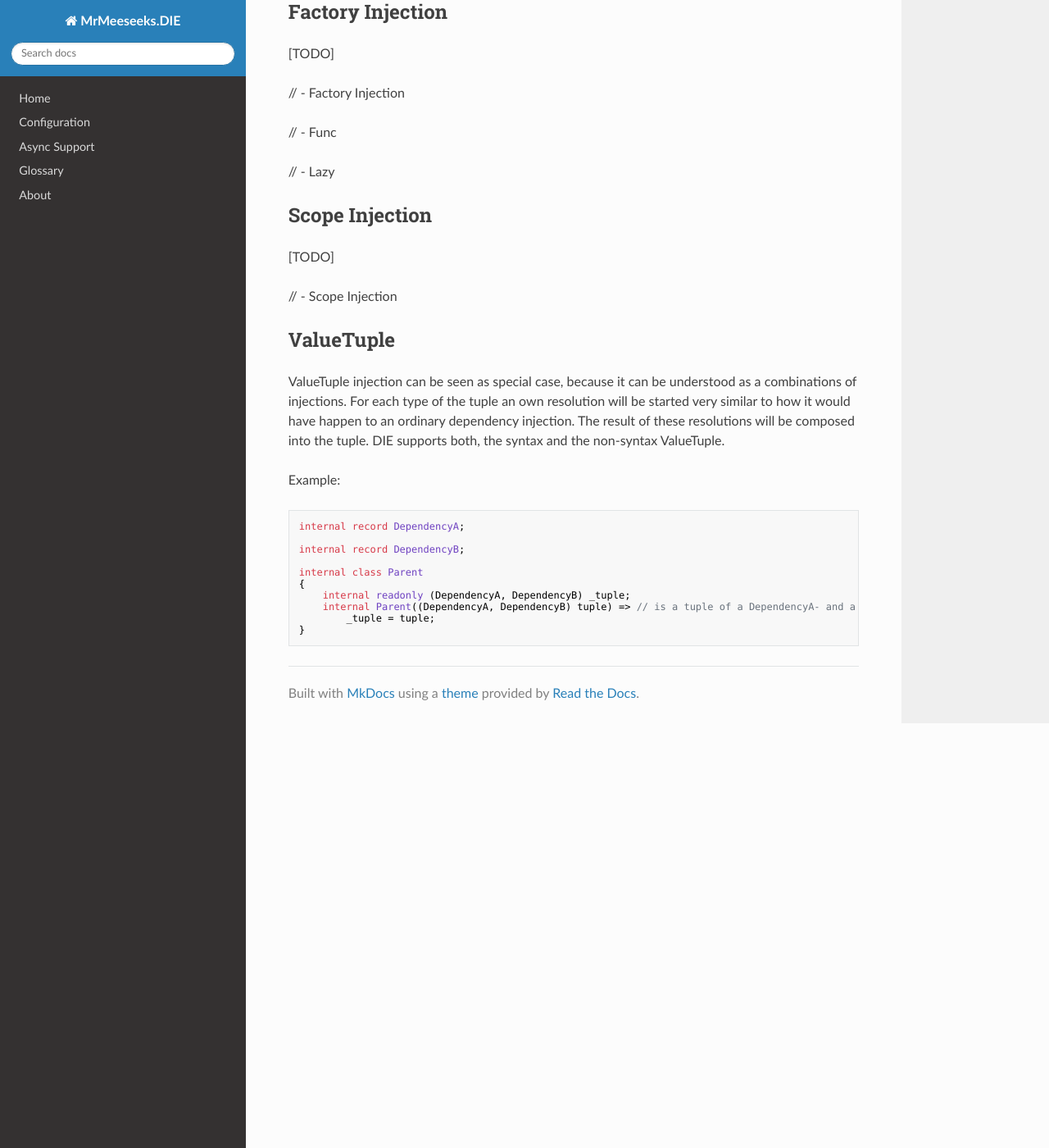
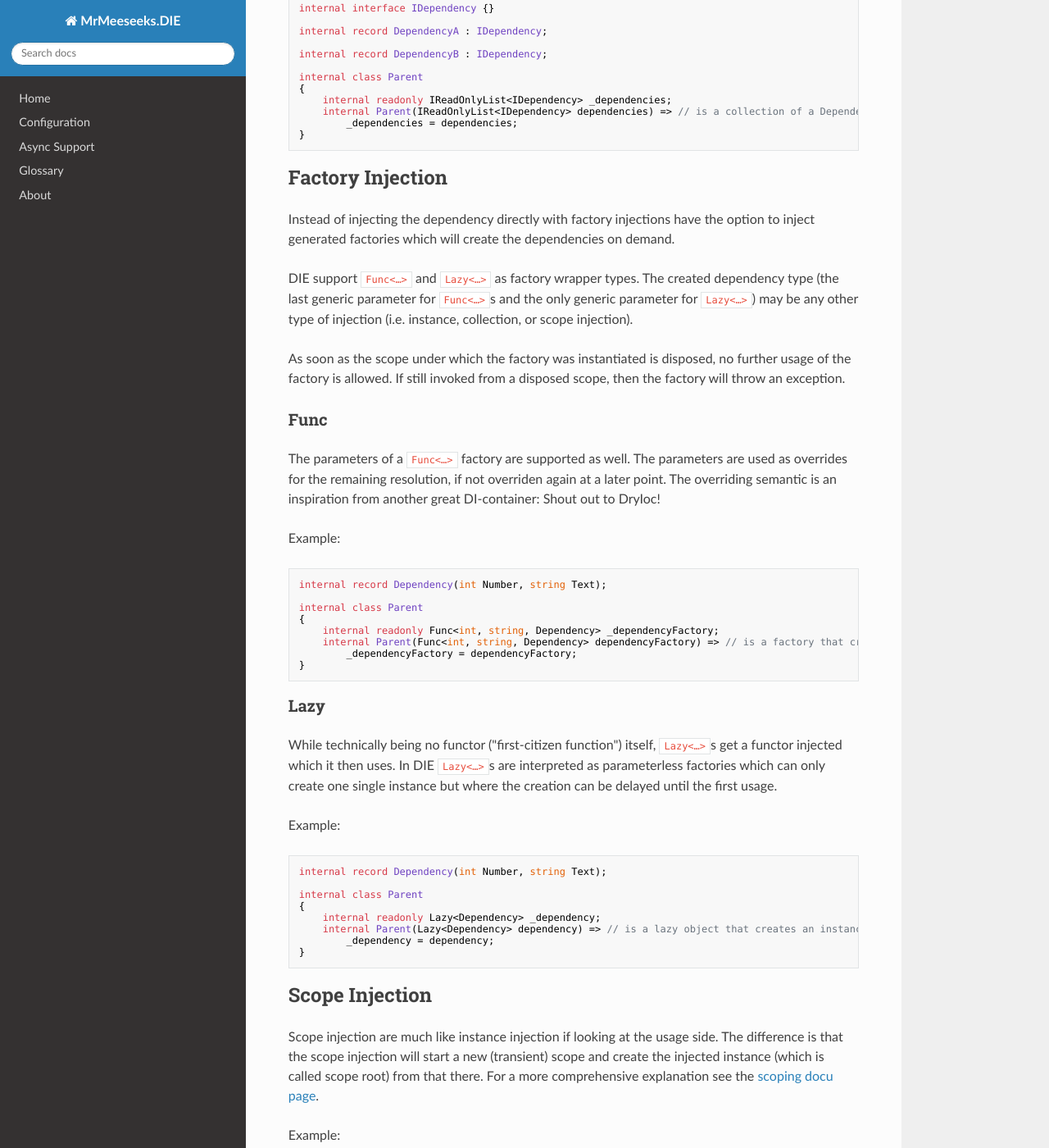
Before and after one commit to Yeah69/MrMeeseeks.DIE.Docs, an MkDocs documentation site: the page built from docs/injections.md, in a window 1280 px wide and 1400 px high, scrolled down 2832 px. Shown: the whole window at 82% size. Built offline with MkDocs 1.6.1, drawn with Linux system fonts in a browser that asks for light colours; nearby versions of some CDN libraries; some of the changed text lies outside the part shown.

Commit message:
Completed injections

````diff
--- a/docs/injections.md
+++ b/docs/injections.md
@@ -82,7 +82,20 @@ internal class Parent
 
 ### Generics
 
-[TODO]
+Instance injections support generic types.
+
+Example:
+
+```csharp
+internal record Dependency<T>;
+
+internal class Parent
+{
+    internal readonly Dependency<int> _dependency;
+    internal Parent(Dependency<int> dependency) => // is an instance of type Dependency<int>
+        _dependency = dependency;
+}
+```
 
 ## Collection Injection
 
@@ -117,21 +130,64 @@ internal class Parent
 
 ## Factory Injection
 
+Instead of injecting the dependency directly with factory injections have the option to inject generated factories which will create the dependencies on demand.
 
+DIE support `Func<…>` and `Lazy<…>` as factory wrapper types. The created dependency type (the last generic parameter for `Func<…>`s and the only generic parameter for `Lazy<…>`) may be any other type of injection (i.e. instance, collection, or scope injection).
 
-[TODO]
+As soon as the scope under which the factory was instantiated is disposed, no further usage of the factory is allowed. If still invoked from a disposed scope, then the factory will throw an exception.
 
-//    - Factory Injection
+### Func
 
-//        - Func
+The parameters of a `Func<…>` factory are supported as well. The parameters are used as overrides for the remaining resolution, if not overriden again at a later point. The overriding semantic is an inspiration from another great DI-container: Shout out to DryIoc!
 
-//        - Lazy
+Example:
+
+```csharp
+internal record Dependency(int Number, string Text);
+
+internal class Parent
+{
+    internal readonly Func<int, string, Dependency> _dependencyFactory;
+    internal Parent(Func<int, string, Dependency> dependencyFactory) => // is a factory that creates an instance of type Dependency
+        _dependencyFactory = dependencyFactory;
+}
+```
+
+### Lazy
+
+While technically being no functor ("first-citizen function") itself, `Lazy<…>`s get a functor injected which it then uses. In DIE `Lazy<…>`s are interpreted as parameterless factories which can only create one single instance but where the creation can be delayed until the first usage.
+
+Example:
+
+```csharp
+internal record Dependency(int Number, string Text);
+
+internal class Parent
+{
+    internal readonly Lazy<Dependency> _dependency;
+    internal Parent(Lazy<Dependency> dependency) => // is a lazy object that creates an instance of type Dependency upon first usage
+        _dependency = dependency;
+}
+```
 
 ## Scope Injection
 
-[TODO]
+Scope injection are much like instance injection if looking at the usage side. The difference is that the scope injection will start a new (transient) scope and create the injected instance (which is called scope root) from that there. For a more comprehensive explanation see the [scoping docu page](scoping.md).
 
-//    - Scope Injection
+Example:
+
+```csharp
+internal record Dependency;
+
+internal record ScopeRoot(Dependency Dependency) : IScopeRoot;
+
+internal class Parent
+{
+    internal readonly ScopeRoot _scopeRoot;
+    internal Parent(ScopeRoot scopeRoot) => // Starts a new scope in which the ScopeRoot- and the Dependency-instance is created
+        _scopeRoot = scopeRoot;
+}
+```
 
 ## ValueTuple
 
````
Also changed, not shown: docs/index.md (+3 -15 lines).
